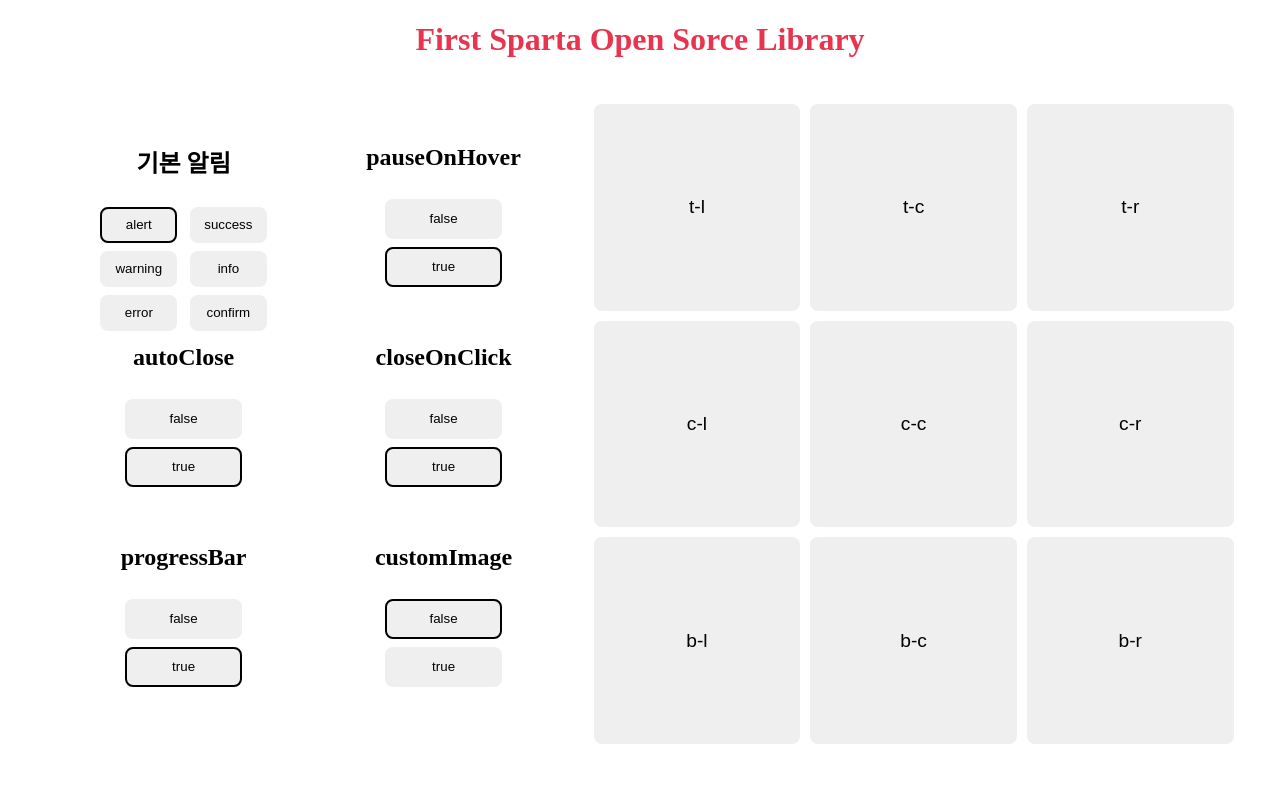
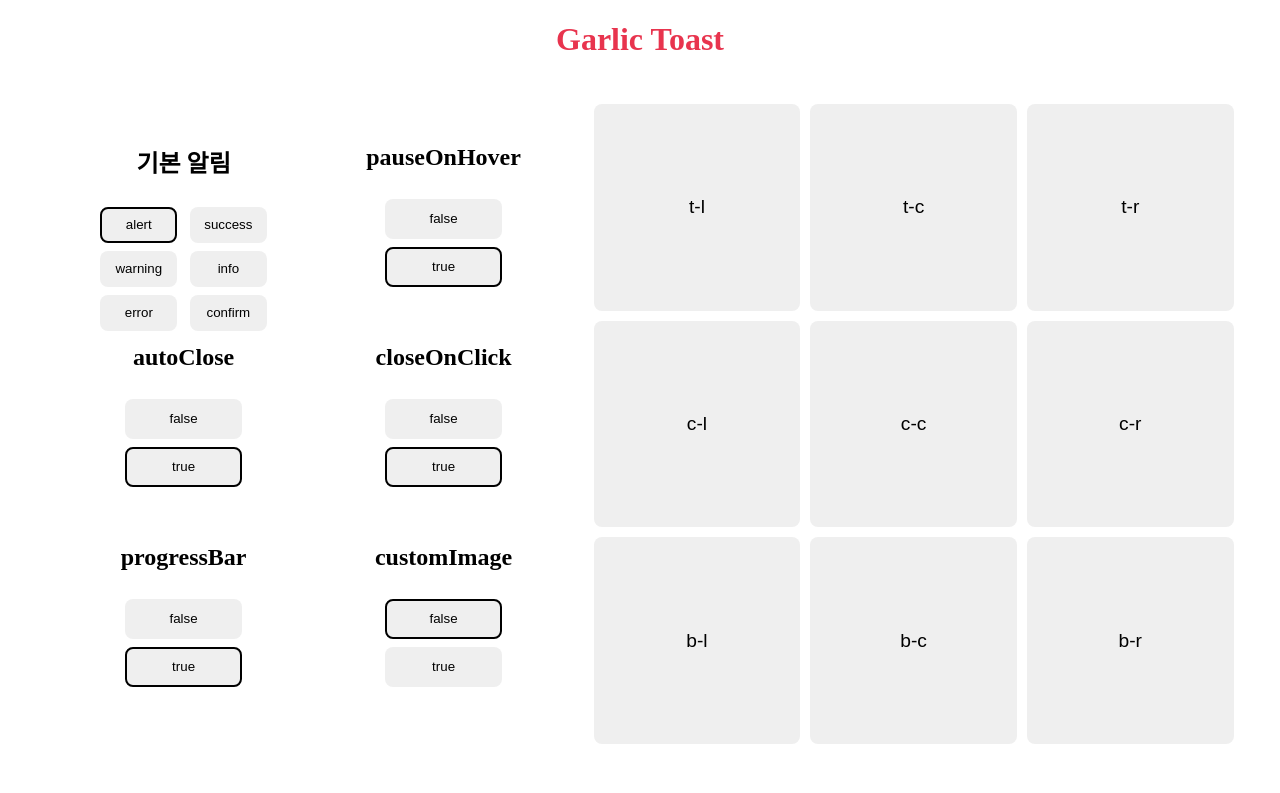
Before and after one commit to PJH-FE/garlic-demo, a React (Vite) app: page / in a window 1280 px wide. Shown: the top 793 px of the page. Built offline with nearby package versions, Linux system fonts and the light colour scheme.

Commit message:
fix: 타이틀 Garlic Toast로 통일

```diff
--- a/index.html
+++ b/index.html
@@ -1,16 +1,14 @@
 <!DOCTYPE html>
 <html lang="ko">
-
   <head>
     <meta charset="UTF-8" />
     <link rel="icon" href="./src/assets/image.png" />
     <meta name="viewport" content="width=device-width, initial-scale=1.0" />
-  <title>Sparta Toast</title>
+    <title>Garlic Toast</title>
   </head>
 
   <body>
     <div id="root"></div>
     <script type="module" src="/src/main.tsx"></script>
   </body>
-
 </html>
--- a/src/App.tsx
+++ b/src/App.tsx
@@ -61,7 +61,7 @@ const App = () => {
   return (
     <>
       <ToastContainer isFold position="t-r" time={5000} />
-      <h1>First Sparta Open Sorce Library</h1>
+      <h1>Garlic Toast</h1>
       <main id="main-frame">
         <div id="option">
           <div className="option-division">
```
Lines whose indentation alone changed are shown as unchanged.
